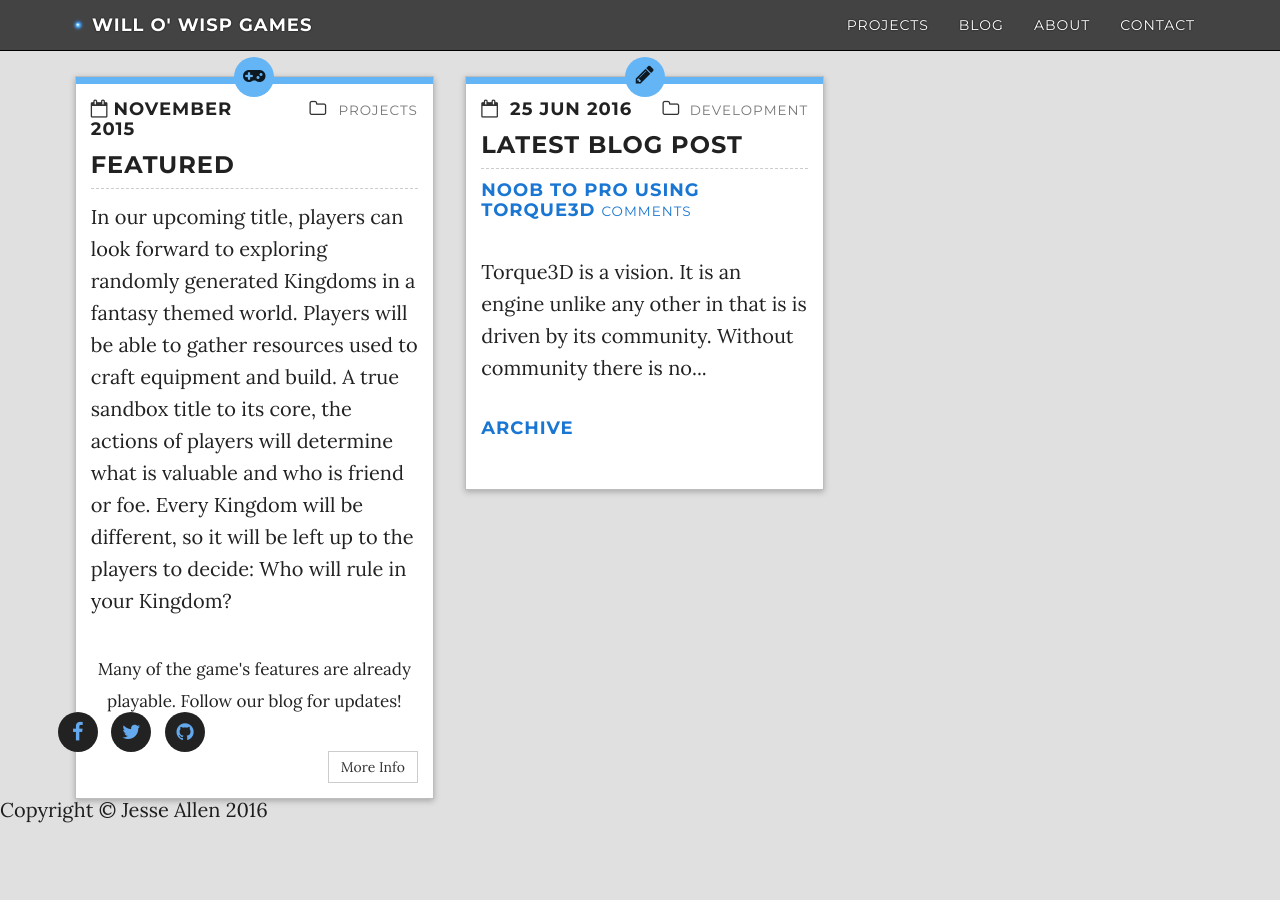
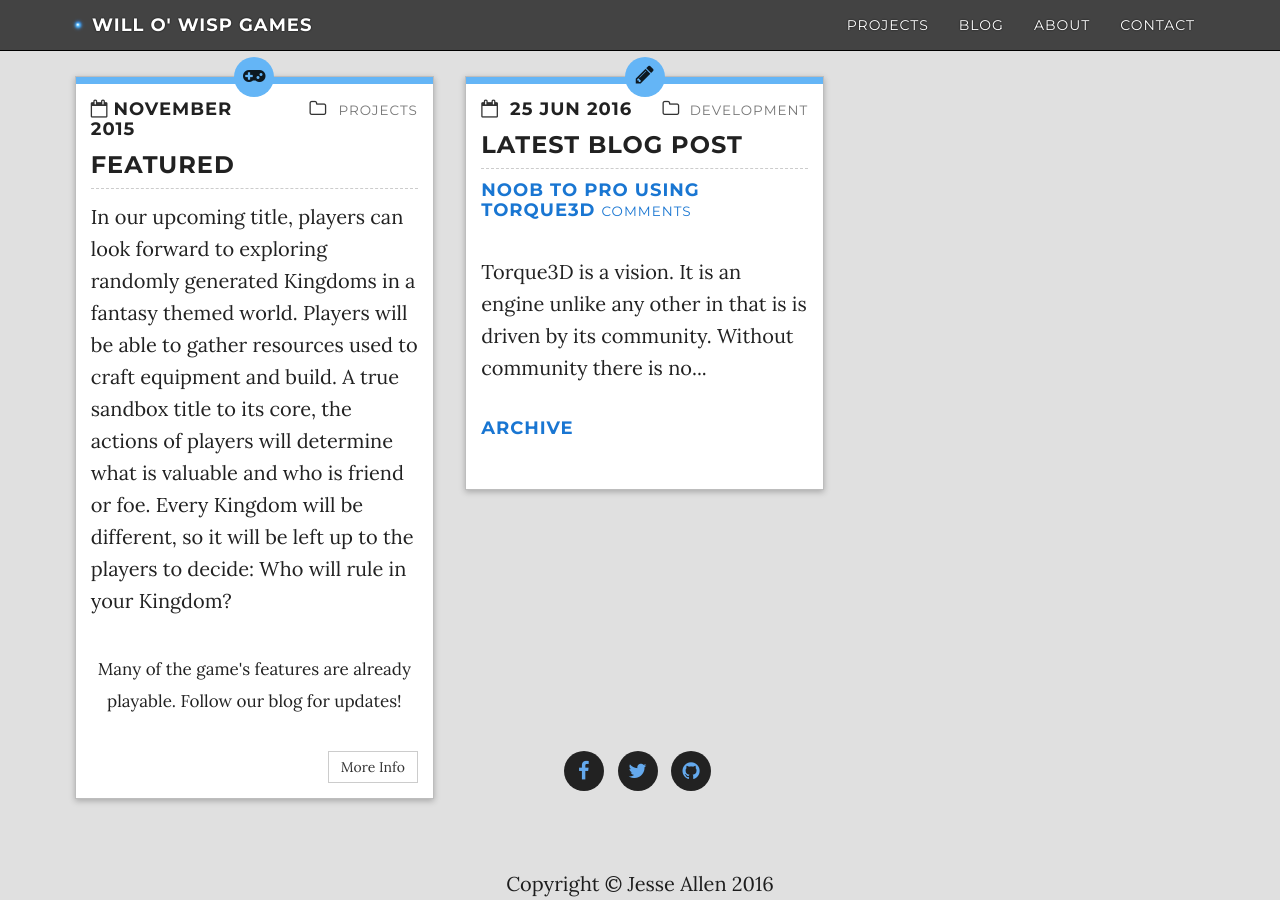
Before and after one commit to WilloWispGames/WilloWispGames.github.io, a Jekyll site: the page built from index.html, in a window 1280 px wide and 900 px high, scrolled down 24 px. Built offline with Jekyll 4.4.1, drawn with Linux system fonts in a browser that asks for light colours; nearby versions of some CDN libraries; comment, search, counter and statistics services are not loaded; before the commit the page ends 900 px from its top, so only the background shows below that.

Commit message:
Update grayscale.scss

```diff
--- a/css/grayscale.scss
+++ b/css/grayscale.scss
@@ -341,10 +341,13 @@ ul.social-buttons li a {
 footer {
     position: absolute;
     bottom: 0;
-    padding: 50px 0;
+    width: 100%;
+    height: 125px;
+    //padding: 50px 0;
     text-align: center;
     p {
-        margin: 0;
+        //margin: 0;
+        padding: 10;
         text-align: center;
     }
 }
```
